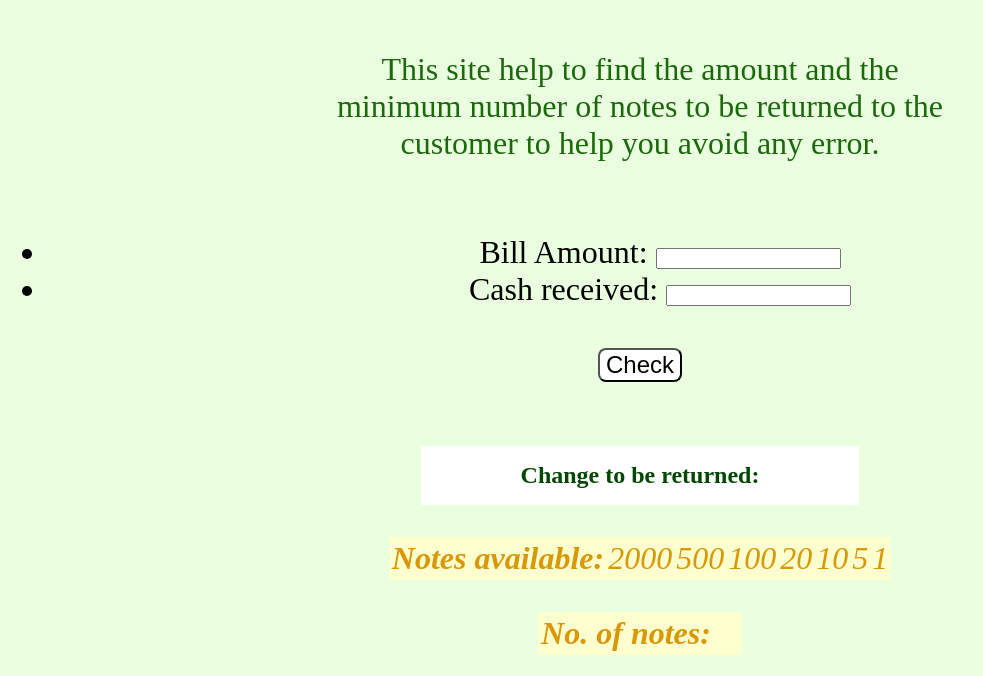
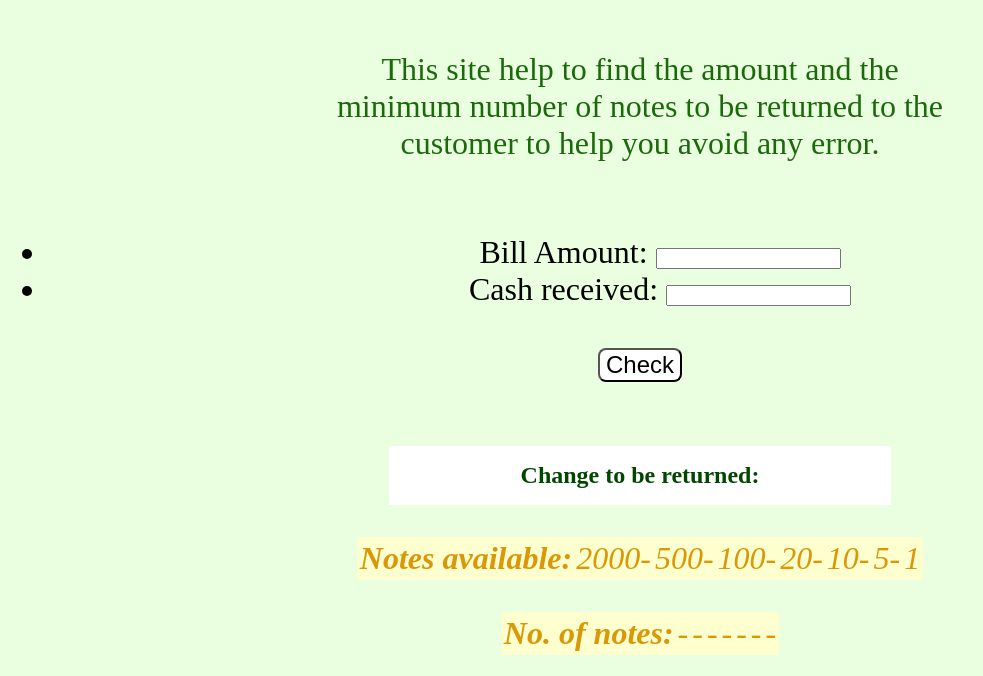
Before and after one commit to krgarima/Cash-register, a plain HTML site: page index.html in a window 1280 px wide. Shown: the part 124-800 px from the top of the page, without its empty margins (0-983 px from the left). Drawn offline with Linux system fonts and the light colour scheme.

Commit message:
html updated

```diff
--- a/index.html
+++ b/index.html
@@ -34,25 +34,25 @@
 
             <p>
                 <th>Notes available:</th>
-                <td>2000</td>
-                <td>500</td>
-                <td>100</td>
-                <td>20</td>
-                <td>10</td>
-                <td>5</td>
+                <td>2000-</td>
+                <td>500-</td>
+                <td>100-</td>
+                <td>20-</td>
+                <td>10-</td>
+                <td>5-</td>
                 <td>1</td>
             </p>
         </table>
         <table class="change-table">
             <p>
                 <th>No. of notes:</th>
-                <td class="no-Of-Notes"></td>
-                <td class="no-Of-Notes"></td>
-                <td class="no-Of-Notes"></td>
-                <td class="no-Of-Notes"></td>
-                <td class="no-Of-Notes"></td>
-                <td class="no-Of-Notes"></td>
-                <td class="no-Of-Notes"></td>
+                <td class="no-Of-Notes">-</td>
+                <td class="no-Of-Notes">-</td>
+                <td class="no-Of-Notes">-</td>
+                <td class="no-Of-Notes">-</td>
+                <td class="no-Of-Notes">-</td>
+                <td class="no-Of-Notes">-</td>
+                <td class="no-Of-Notes">-</td>
             </p>
 
         </table>
```
